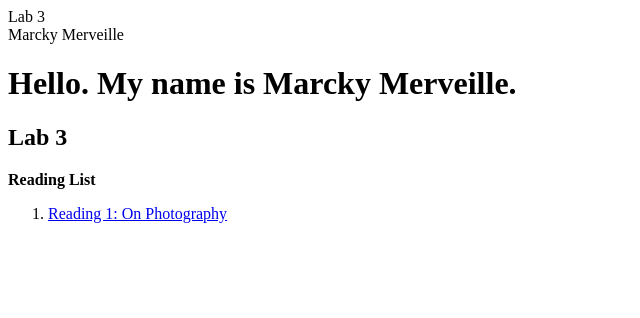
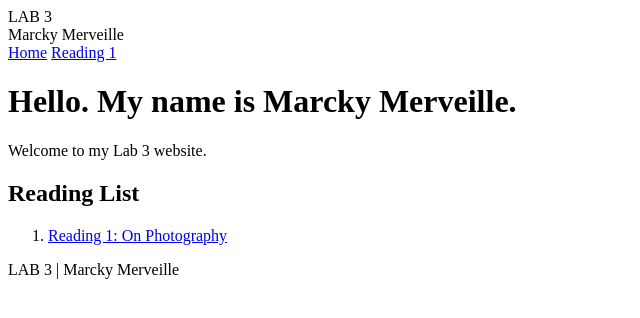
Before and after one commit to MMerveille/media150, a plain HTML site: page index.html in a window 1280 px wide. Shown: the whole page, without its empty margins (0-640 px from the left). Drawn offline with Linux system fonts and the light colour scheme.

Commit message:
Revise index.html for Lab 3 structure and content
Updated the title and header to include 'Lab 3'. Added navigation and restructured content with a main section and footer.

```diff
--- a/index.html
+++ b/index.html
@@ -5,23 +5,36 @@
 <head>
     <meta charset="UTF-8">
     <meta name="viewport" content="width=device-width, initial-scale=1.0">
-    <title>Marcky</title>
+
+    <title>Marcky - Lab 3</title>
+
+    <link rel="stylesheet" href="style.css">
 </head>
 
 <body>
 
     <header>
-        Lab 3
+        LAB 3
         <br>
         Marcky Merveille
     </header>
 
+    <nav>
+        <a href="index.html">Home</a>
+        <a href="reading1.html">Reading 1</a>
+    </nav>
+
+    <main>
+
         <h1>Hello. My name is Marcky Merveille.</h1>
 
-    <h2>Lab 3</h2>
+        <p>
+            Welcome to my Lab 3 website.
+        </p>
 
-    <div>
-        <strong>Reading List</strong>
+        <section>
+
+            <h2>Reading List</h2>
 
             <ol>
                 <li>
@@ -31,7 +44,13 @@
                 </li>
             </ol>
 
-    </div>
+        </section>
+
+    </main>
+
+    <footer>
+        LAB 3 | Marcky Merveille
+    </footer>
 
 </body>
 </html>
```
Lines whose indentation alone changed are shown as unchanged.
